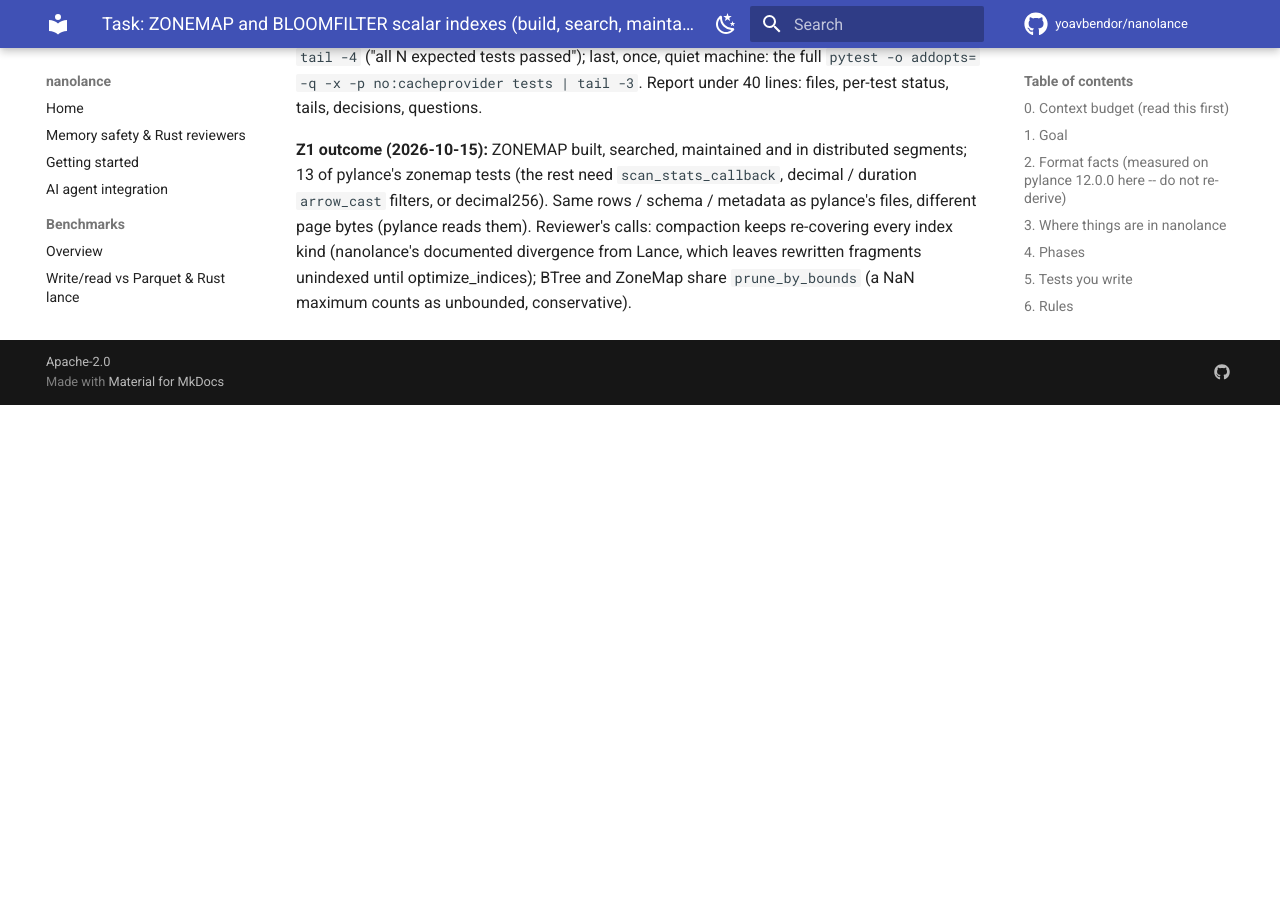
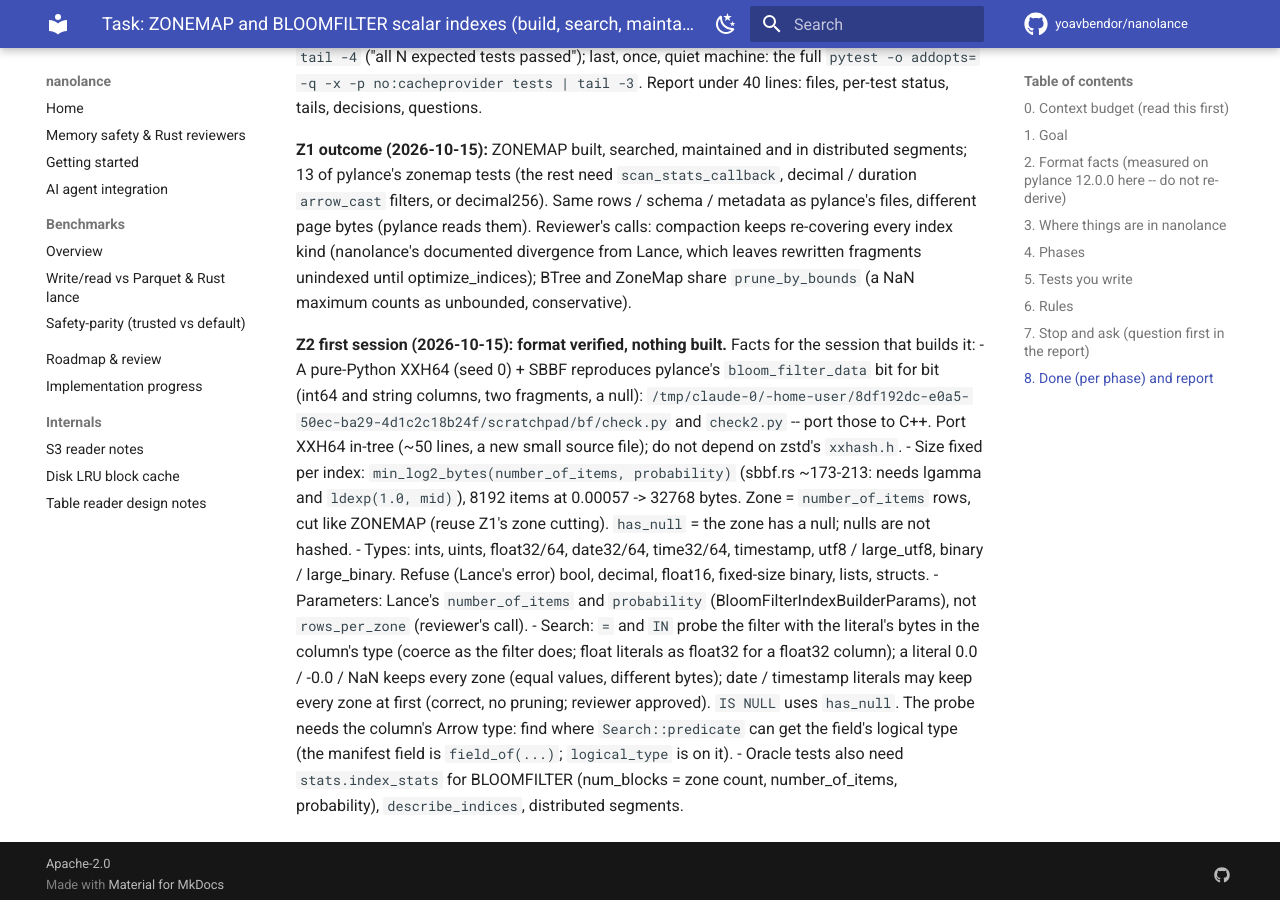
Before and after one commit to yoavbendor/nanolance, an MkDocs documentation site: the page built from docs/tasks/ZONED_INDEXES.md, in a window 1280 px wide and 900 px high, scrolled down 3829 px. Built offline with MkDocs 1.6.1 and Material for MkDocs 9.7.7, drawn with Linux system fonts in a browser that asks for light colours; comment, search, counter and statistics services are not loaded; before the commit the page ends 4234 px from its top, so only the background shows below that.

Commit message:
Zoned indexes spec: facts from the Z2 format check
Co-Authored-By: Claude Opus 5.5 <noreply@anthropic.com>
Claude-Session: https://claude.ai/code/session_014PGy9PK68gHvyR8T1r5ueY

```diff
--- a/docs/tasks/ZONED_INDEXES.md
+++ b/docs/tasks/ZONED_INDEXES.md
@@ -128,3 +128,24 @@ decimal256). Same rows / schema / metadata as pylance's files, different page by
 Reviewer's calls: compaction keeps re-covering every index kind (nanolance's documented divergence from
 Lance, which leaves rewritten fragments unindexed until optimize_indices); BTree and ZoneMap share
 `prune_by_bounds` (a NaN maximum counts as unbounded, conservative).
+
+**Z2 first session (2026-10-15): format verified, nothing built.** Facts for the session that builds it:
+- A pure-Python XXH64 (seed 0) + SBBF reproduces pylance's `bloom_filter_data` bit for bit (int64 and
+  string columns, two fragments, a null): `/tmp/claude-0/-home-user/8df192dc-e0a5-50ec-ba29-4d1c2c18b24f/scratchpad/bf/check.py`
+  and `check2.py` -- port those to C++. Port XXH64 in-tree (~50 lines, a new small source file); do not
+  depend on zstd's `xxhash.h`.
+- Size fixed per index: `min_log2_bytes(number_of_items, probability)` (sbbf.rs ~173-213: needs lgamma
+  and `ldexp(1.0, mid)`), 8192 items at 0.00057 -> 32768 bytes. Zone = `number_of_items` rows, cut like
+  ZONEMAP (reuse Z1's zone cutting). `has_null` = the zone has a null; nulls are not hashed.
+- Types: ints, uints, float32/64, date32/64, time32/64, timestamp, utf8 / large_utf8, binary /
+  large_binary. Refuse (Lance's error) bool, decimal, float16, fixed-size binary, lists, structs.
+- Parameters: Lance's `number_of_items` and `probability` (BloomFilterIndexBuilderParams), not
+  `rows_per_zone` (reviewer's call).
+- Search: `=` and `IN` probe the filter with the literal's bytes in the column's type (coerce as the
+  filter does; float literals as float32 for a float32 column); a literal 0.0 / -0.0 / NaN keeps every
+  zone (equal values, different bytes); date / timestamp literals may keep every zone at first
+  (correct, no pruning; reviewer approved). `IS NULL` uses `has_null`. The probe needs the column's
+  Arrow type: find where `Search::predicate` can get the field's logical type (the manifest field is
+  `field_of(...)`; `logical_type` is on it).
+- Oracle tests also need `stats.index_stats` for BLOOMFILTER (num_blocks = zone count,
+  number_of_items, probability), `describe_indices`, distributed segments.
```
